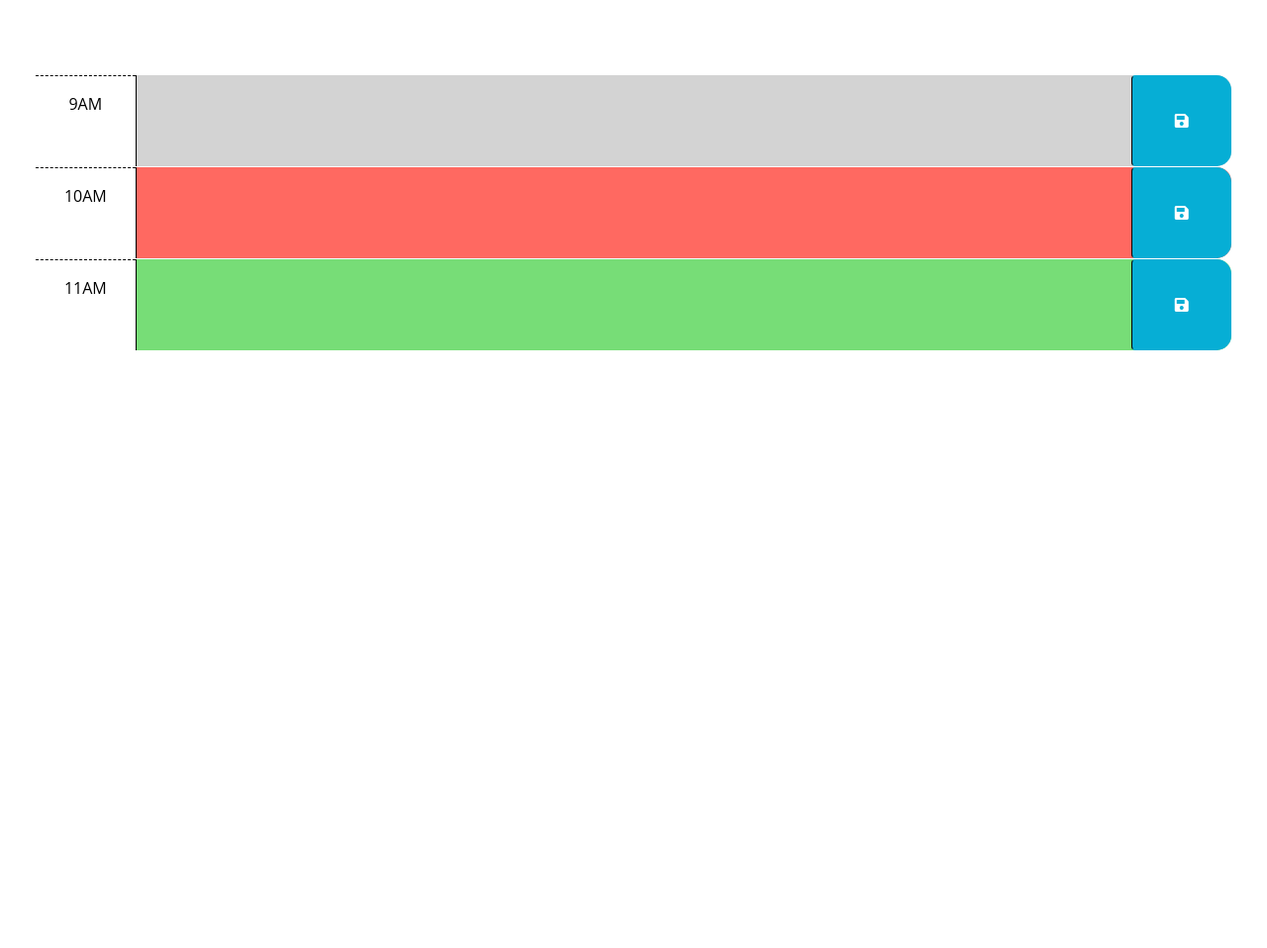
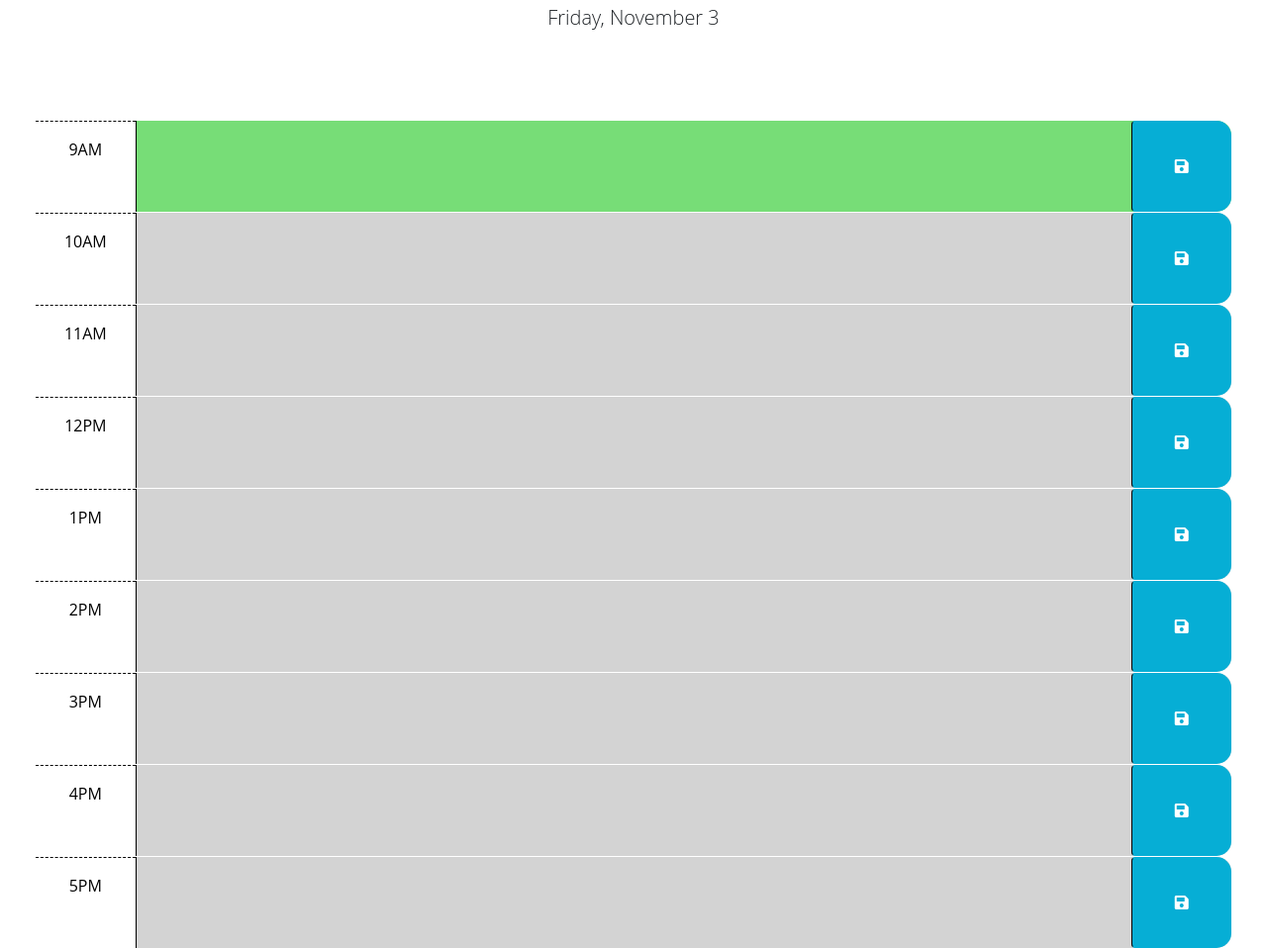
Before and after one commit to tchan128/work-day-scheduler, a plain HTML site: page Develop/index.html in a window 1280 px wide. Shown: the part 176-1134 px from the top of the page at 99% size. Before the commit the page ends 800 px from the top, so only its background shows below. Drawn offline with nearby package versions, Linux system fonts and the light colour scheme.

Commit message:
Added logic so correct blocks populate according to time

```diff
--- a/Develop/index.html
+++ b/Develop/index.html
@@ -67,13 +67,68 @@
           <i class="fas fa-save" aria-hidden="true"></i>
         </button>
       </div>
+
+      <div id="hour-12" class="row time-block future">
+        <div class="col-2 col-md-1 hour text-center py-3">12PM</div>
+        <textarea class="col-8 col-md-10 description" rows="3"> </textarea>
+        <button class="btn saveBtn col-2 col-md-1" aria-label="save">
+          <i class="fas fa-save" aria-hidden="true"></i>
+        </button>
+      </div>
+
+
+      <div id="hour-13" class="row time-block future">
+        <div class="col-2 col-md-1 hour text-center py-3">1PM</div>
+        <textarea class="col-8 col-md-10 description" rows="3"> </textarea>
+        <button class="btn saveBtn col-2 col-md-1" aria-label="save">
+          <i class="fas fa-save" aria-hidden="true"></i>
+        </button>
+      </div>
+
+
+      <div id="hour-14" class="row time-block future">
+        <div class="col-2 col-md-1 hour text-center py-3">2PM</div>
+        <textarea class="col-8 col-md-10 description" rows="3"> </textarea>
+        <button class="btn saveBtn col-2 col-md-1" aria-label="save">
+          <i class="fas fa-save" aria-hidden="true"></i>
+        </button>
+      </div>
+
+
+      <div id="hour-15" class="row time-block future">
+        <div class="col-2 col-md-1 hour text-center py-3">3PM</div>
+        <textarea class="col-8 col-md-10 description" rows="3"> </textarea>
+        <button class="btn saveBtn col-2 col-md-1" aria-label="save">
+          <i class="fas fa-save" aria-hidden="true"></i>
+        </button>
+      </div>
+
+      <div id="hour-16" class="row time-block future">
+        <div class="col-2 col-md-1 hour text-center py-3">4PM</div>
+        <textarea class="col-8 col-md-10 description" rows="3"> </textarea>
+        <button class="btn saveBtn col-2 col-md-1" aria-label="save">
+          <i class="fas fa-save" aria-hidden="true"></i>
+        </button>
+      </div>
+
+      <div id="hour-17" class="row time-block future">
+        <div class="col-2 col-md-1 hour text-center py-3">5PM</div>
+        <textarea class="col-8 col-md-10 description" rows="3"> </textarea>
+        <button class="btn saveBtn col-2 col-md-1" aria-label="save">
+          <i class="fas fa-save" aria-hidden="true"></i>
+        </button>
+      </div>
+    </div>
+
     </div>
 
     <script src="https://cdnjs.cloudflare.com/ajax/libs/jquery/3.2.1/jquery.min.js"></script>
     <script src="https://cdn.jsdelivr.net/npm/dayjs@1.11.3/dayjs.min.js"
     integrity="sha256-iu/zLUB+QgISXBLCW/mcDi/rnf4m4uEDO0wauy76x7U="
     crossorigin="anonymous"></script>
+    <!-- Script for Day js -->
+    <script src="script.js"></script>
 
-    <script src="script.js"></script>
+
   </body>
 </html>
--- a/Develop/script.js
+++ b/Develop/script.js
@@ -2,6 +2,30 @@
 // the code isn't run until the browser has finished rendering all the elements
 // in the html.
 $(function () {
+  $("#currentDay").text(dayjs().format("dddd, MMMM D"));
+
+  // $(".saveBtn").on("click", function() {
+
+  // });
+
+  var hourPrefix = "#hour-";
+
+  for (var i = 9; i < 18; i++) {
+    var hourBlock = hourPrefix + i.toString();
+    var hour = (hourBlock.split("-"))[1]
+    if (hour < dayjs().format("H")) {
+      $(hourBlock).removeClass("past present future");
+      $(hourBlock).addClass("past");
+    } else if (hour === dayjs().format("H")) {
+      $(hourBlock).removeClass("past present future");
+      $(hourBlock).addClass("present");
+    } else {
+      $(hourBlock).removeClass("past present future");
+      $(hourBlock).addClass("future");
+    }
+  };
+
+
   // TODO: Add a listener for click events on the save button. This code should
   // use the id in the containing time-block as a key to save the user input in
   // local storage. HINT: What does `this` reference in the click listener
--- a/Develop/style.css
+++ b/Develop/style.css
@@ -1,3 +1,7 @@
+header {
+  text-align: center;
+}
+
 body {
   font-family: 'Open Sans', sans-serif;
   font-size: 16px;
```
